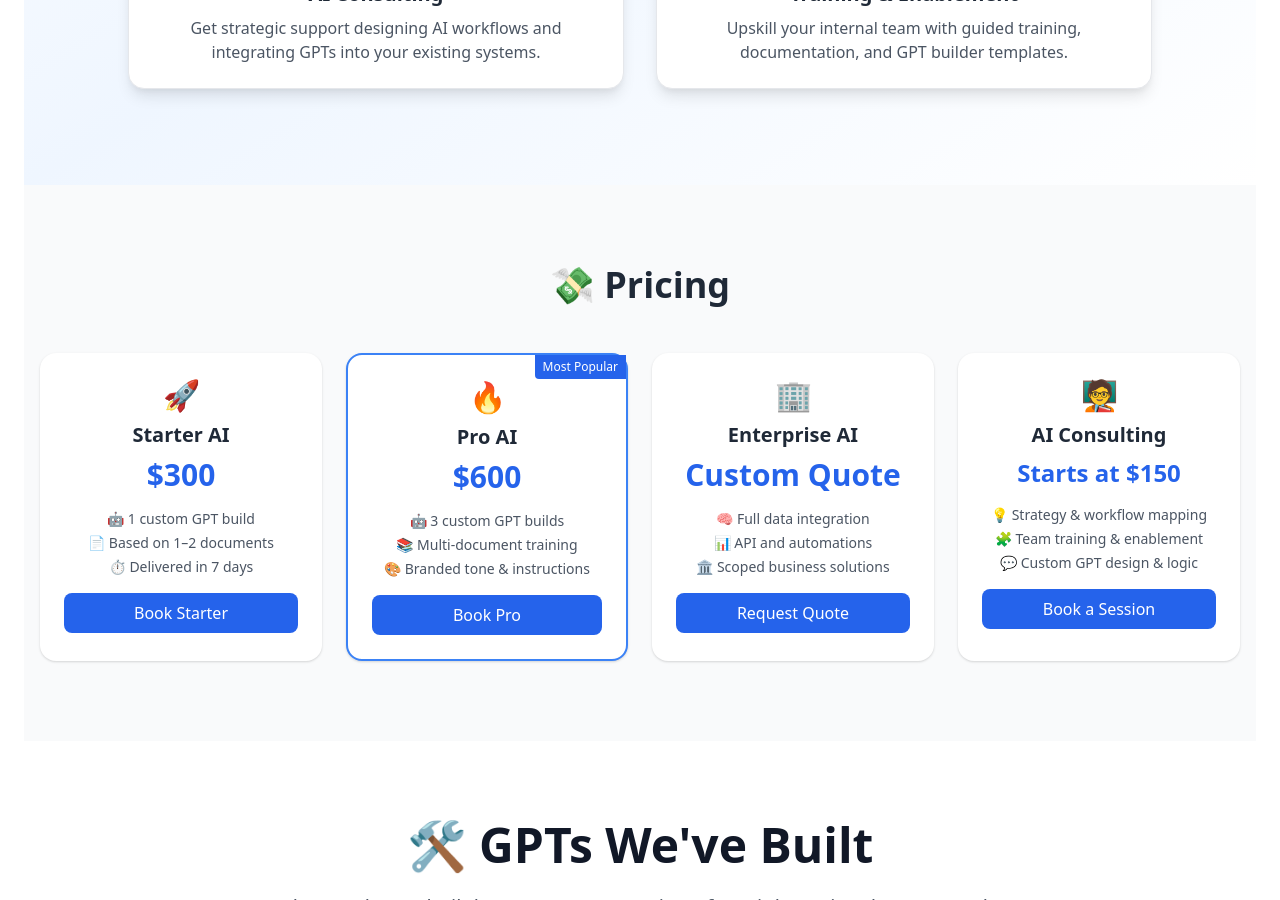
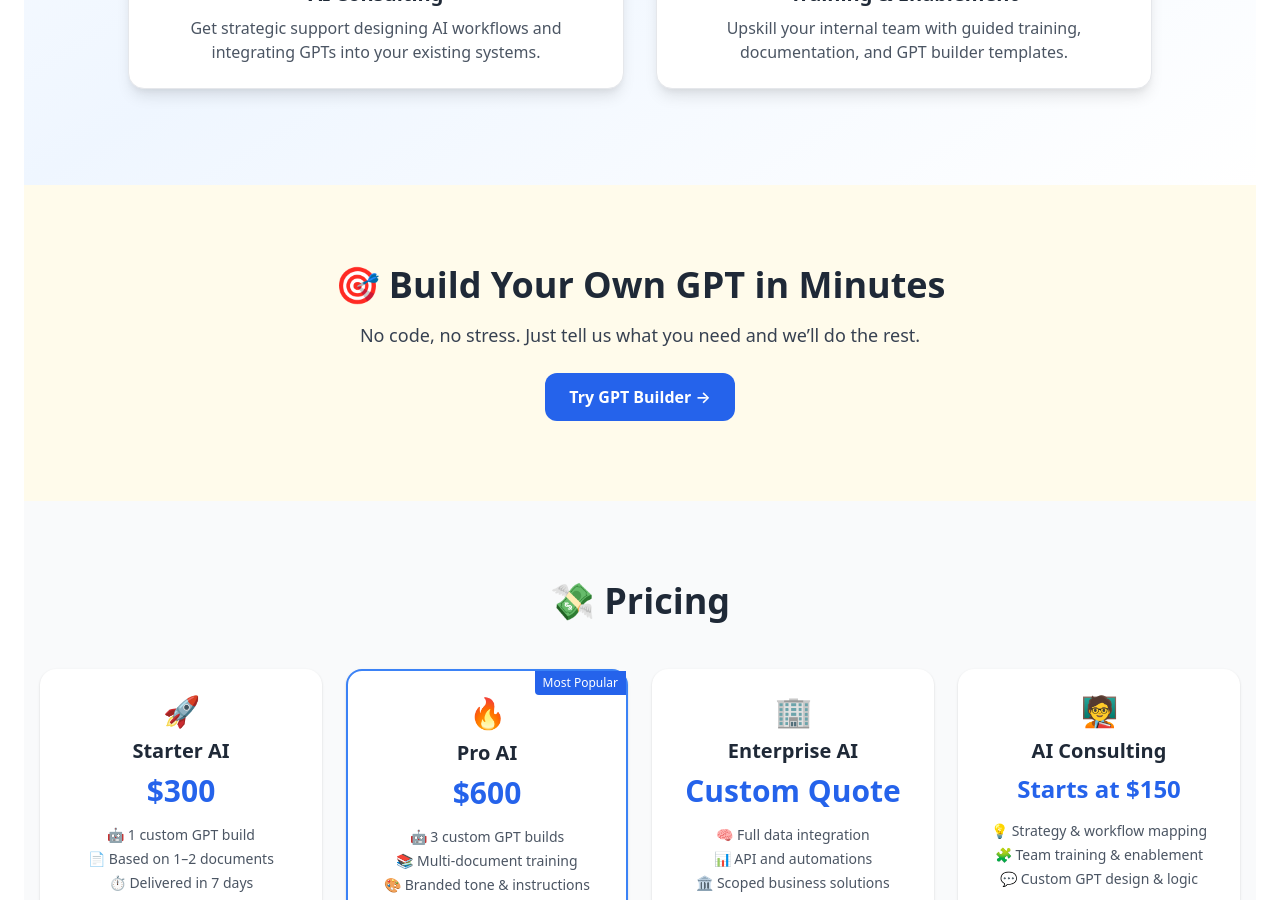
Before and after one commit to redwheelbarroww/yourcustomgpt.io, a Jekyll site: the page built from index.html, in a window 1280 px wide and 900 px high, scrolled down 1051 px. Built offline with Jekyll 4.4.1, drawn with Linux system fonts in a browser that asks for light colours.

Commit message:
Update index.html

```diff
--- a/index.html
+++ b/index.html
@@ -252,6 +252,13 @@
   </div>
 </section>
 
+<section class="py-20 bg-yellow-50 px-6">
+  <div class="max-w-4xl mx-auto text-center">
+    <h2 class="text-4xl font-extrabold mb-4">🎯 Build Your Own GPT in Minutes</h2>
+    <p class="text-lg text-gray-700 mb-6">No code, no stress. Just tell us what you need and we’ll do the rest.</p>
+    <a href="/gpt-builder.html" class="inline-block bg-blue-600 hover:bg-blue-700 text-white font-semibold px-6 py-3 rounded-xl transition">Try GPT Builder →</a>
+  </div>
+</section>
 
 
   <section id="pricing" class="py-20 bg-gray-50">
```
